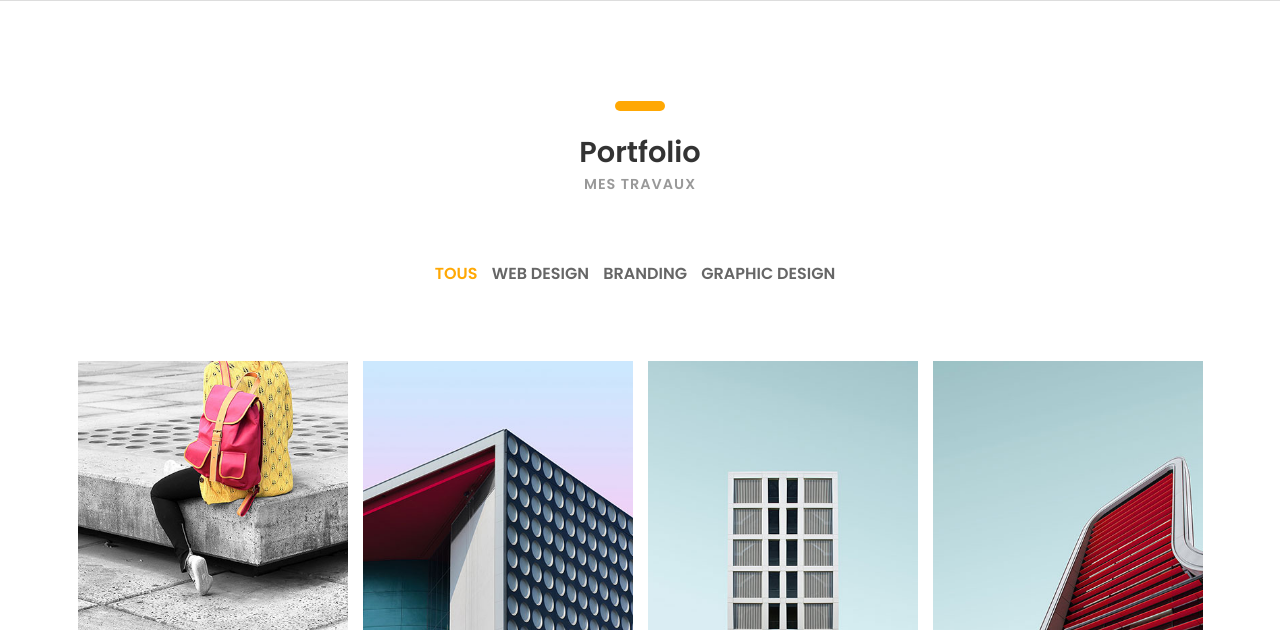
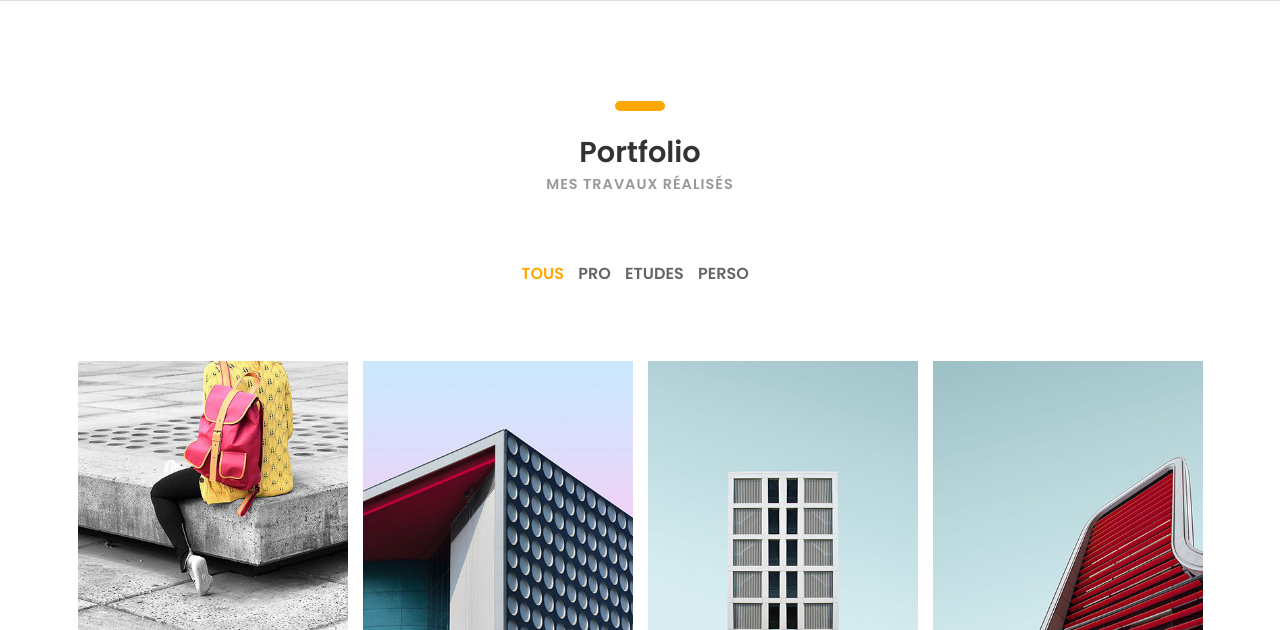
Before and after one commit to nicolasdugit/nicolasduquesneCV, a PHP site: page / in a window 1280 px wide. Shown: the part 1849-2479 px from the top of the page. Run offline with PHP 8.4, Linux system fonts and the light colour scheme; some web fonts are replaced.

Commit message:
modification contenu portfolioSection

```diff
--- a/view/includes/portfolioSection.php
+++ b/view/includes/portfolioSection.php
@@ -4,60 +4,60 @@
 			<div class="col-sm-12">
 				<div class="heading">
 					<h3><b>Portfolio</b></h3>
-					<h6 class="font-lite-black"><b>MES TRAVAUX</b></h6>
+					<h6 class="font-lite-black"><b>MES TRAVAUX RÉALISÉS</b></h6>
 				</div>
 			</div>
 
 			<div class="col-sm-12">
 				<div class="portfolioFilter clearfix margin-b-80">
 					<a href="#" data-filter="*" class="current"><b>TOUS</b></a>
-					<a href="#" data-filter=".web-design"><b>WEB DESIGN</b></a>
-					<a href="#" data-filter=".branding"><b>BRANDING</b></a>
-					<a href="#" data-filter=".graphic-design"><b>GRAPHIC DESIGN</b></a>
+					<a href="#" data-filter=".pro"><b>PRO</b></a>
+					<a href="#" data-filter=".studies"><b>ETUDES</b></a>
+					<a href="#" data-filter=".perso"><b>PERSO</b></a>
 				</div>
 			</div>
 		</div>
 
 		<div class="portfolioContainer margin-b-50">
 
-			<div class="p-item web-design">
+			<div class="p-item pro">
 				<a href="public/images/portfolio-13-400x400.jpg" data-fluidbox>
-					<img src="public/images/portfolio-13-400x400.jpg" alt=""></a>
+					<img src="public/images/portfolio-13-400x400.jpg" alt="Poissonnerie du Port Chez Elise"></a>
 			</div><!-- p-item -->
 
-			<div class="p-item branding graphic-design">
+			<div class="p-item studies">
 				<a href="public/images/portfolio-14-400x400.jpg" data-fluidbox>
-					<img src="public/images/portfolio-14-400x400.jpg" alt=""></a>
+					<img src="public/images/portfolio-14-400x400.jpg" alt="Web Agency"></a>
 			</div><!-- p-item -->
 
-			<div class="p-item web-design">
+			<div class="p-item pro">
 				<a href="public/images/portfolio-15-400x400.jpg" data-fluidbox>
-					<img src="public/images/portfolio-15-400x400.jpg" alt=""></a>
+					<img src="public/images/portfolio-15-400x400.jpg" alt="Perlouse Pigalle"></a>
 			</div><!-- p-item -->
 
-			<div class="p-item graphic-design">
+			<div class="p-item studies">
 				<a class="img" href="public/images/portfolio-16-400x400.jpg" data-fluidbox>
-					<img src="public/images/portfolio-16-400x400.jpg" alt=""></a>
+					<img src="public/images/portfolio-16-400x400.jpg" alt="Strasbourg Tourisme"></a>
 			</div><!-- p-item -->
 
-			<div class="p-item branding graphic-design">
+			<div class="p-item pro">
 				<a href="public/images/portfolio-17-400x400.jpg" data-fluidbox>
-					<img src="public/images/portfolio-17-400x400.jpg" alt=""></a>
+					<img src="public/images/portfolio-17-400x400.jpg" alt="UpstairsLab"></a>
 			</div><!-- p-item -->
 
-			<div class="p-item graphic-design web-design">
+			<div class="p-item studies">
 				<a href="public/images/portfolio-18-400x400.jpg" data-fluidbox>
-					<img src="public/images/portfolio-18-400x400.jpg" alt=""></a>
+					<img src="public/images/portfolio-18-400x400.jpg" alt="ResaVelov Lyon"></a>
 			</div><!-- p-item -->
 
-			<div class="p-item  graphic-design branding">
+			<div class="p-item studies">
 				<a href="public/images/portfolio-19-400x400.jpg" data-fluidbox>
-					<img src="public/images/portfolio-19-400x400.jpg" alt=""></a>
+					<img src="public/images/portfolio-19-400x400.jpg" alt="Blog Ecrivain"></a>
 			</div><!-- p-item -->
 
-			<div class="p-item web-design branding">
+			<div class="p-item perso">
 				<a href="public/images/portfolio-20-400x400.jpg" data-fluidbox>
-					<img src="public/images/portfolio-20-400x400.jpg" alt=""></a>
+					<img src="public/images/portfolio-20-400x400.jpg" alt="Snake"></a>
 			</div><!-- p-item -->
 
 		</div><!-- portfolioContainer -->
```
Also changed, not shown: public/images/elise.png (added), public/images/perlouse.png (added), public/images/webagency.png (added).
